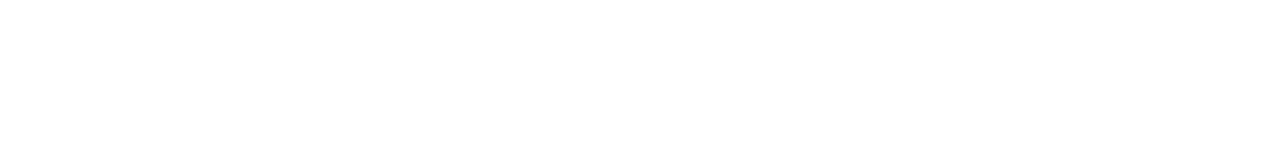
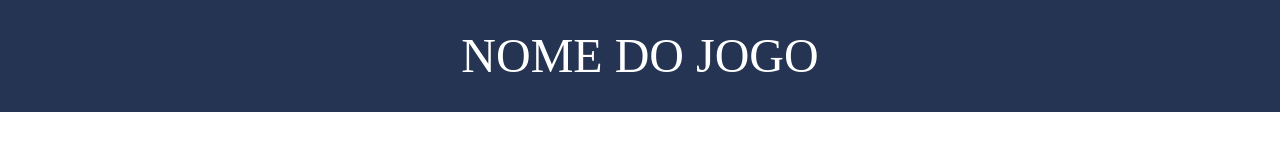
Before and after one commit to Joao-Pedro-Queiroz/the_frank-s_musical_legacy-game, a plain HTML site: page index.html in a window 1280 px wide. Drawn offline with Linux system fonts and the light colour scheme.

Commit message:
cabeçalho do site

```diff
--- a/index.html
+++ b/index.html
@@ -10,5 +10,7 @@
     </head>
 
     <header>
-
+        <div class="cabeçalho">
+            <h1> NOME DO JOGO </h1>
+        </div>
     </header>
--- a/style/style.css
+++ b/style/style.css
@@ -0,0 +1,21 @@
+header{
+    background-color: #253453;
+    display: grid;
+    grid-template-columns: 15% auto 15%;
+}
+
+.cabeçalho{
+    grid-column-start: 2;
+    grid-column-end: 3;
+    padding: 1rem 0rem;
+    margin: 1rem 0rem;
+    display: flex;
+    flex-direction: row;
+    justify-content: center;
+    align-items: center;
+}
+
+h1{
+    color: white;
+    font-size: 300%;
+}
```
